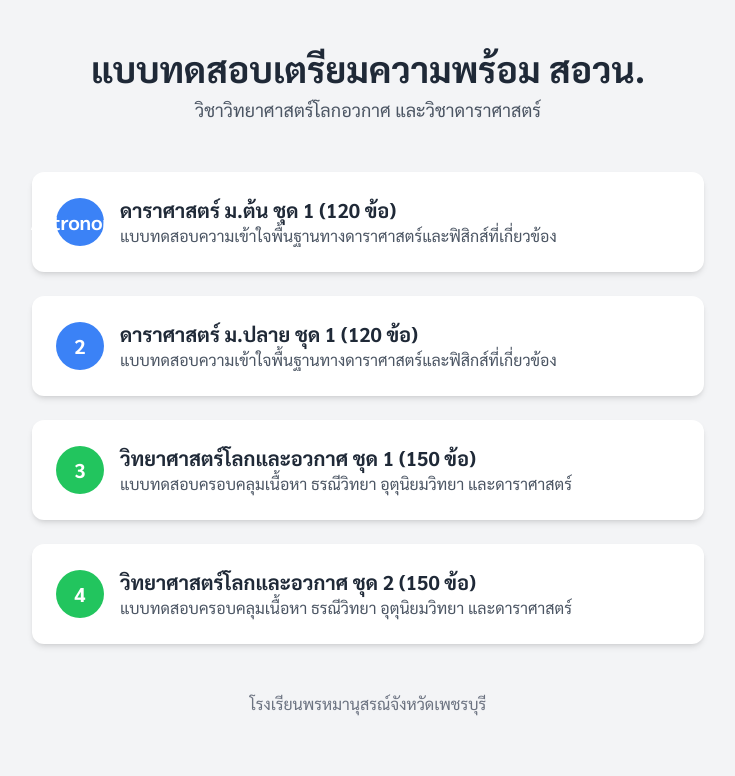
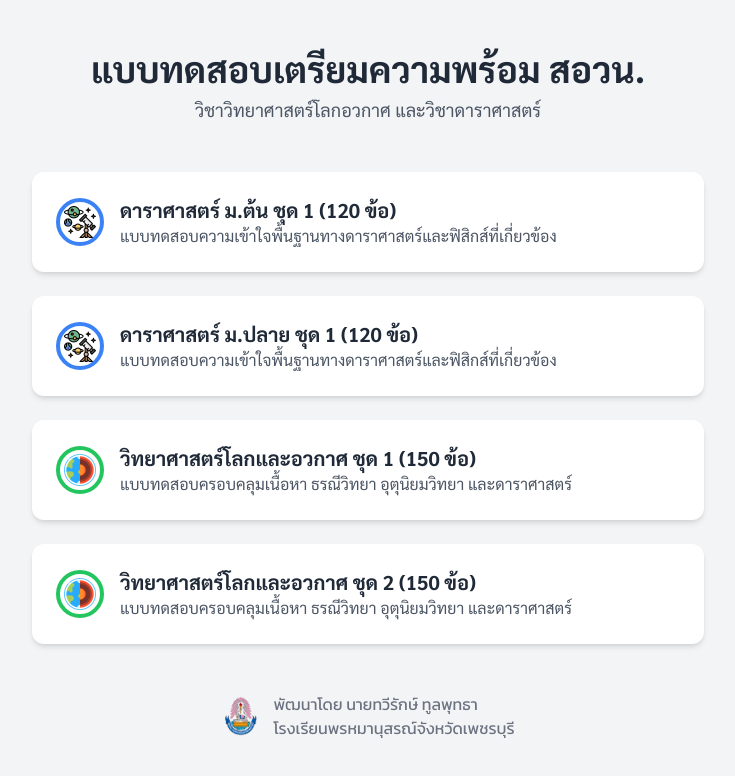
Before and after one commit to golftaweerak/EarthScienceQuiz, a plain HTML site: page index.html in a window 1280 px wide. Shown: the whole page, without its empty margins (272-1007 px from the left). Drawn offline with nearby package versions, Linux system fonts and the light colour scheme.

Commit message:
Refactor code structure for improved readability and maintainability

```diff
--- a/index.html
+++ b/index.html
@@ -7,10 +7,13 @@
     <script src="https://cdn.tailwindcss.com"></script>
     <link rel="preconnect" href="https://fonts.googleapis.com">
     <link rel="preconnect" href="https://fonts.gstatic.com" crossorigin>
-    <link href="https://fonts.googleapis.com/css2?family=Sarabun:wght@400;700&display=swap" rel="stylesheet">
+    <link href="https://fonts.googleapis.com/css2?family=Kanit:wght@400;700&family=Sarabun:wght@400;700&display=swap" rel="stylesheet">
     <style>
         body {
             font-family: 'Sarabun', sans-serif;
+        }
+        .font-kanit {
+            font-family: 'Kanit', sans-serif;
         }
     </style>
 </head>
@@ -28,8 +31,8 @@
             <!-- Card for Quiz Set 1 -->
             <a href="./ม.ต้น1/" class="block bg-white p-6 rounded-xl shadow-md hover:shadow-lg hover:scale-105 transition-transform duration-300">
                 <div class="flex items-center">
-                    <div class="bg-blue-500 text-white rounded-full h-12 w-12 flex items-center justify-center font-bold text-xl mr-4">
-                        Astronomy
+                    <div class="border-blue-500 border-4  text-white rounded-full h-12 w-12 flex items-center justify-center font-bold text-xl mr-4">
+                        <img src="./astronomy.png" alt="Quiz Set 1" class="h-8 w-8">
                     </div>
                     <div>
                         <h2 class="text-xl font-bold text-gray-800">ดาราศาสตร์ ม.ต้น ชุด 1 (120 ข้อ)</h2>
@@ -40,8 +43,8 @@
             <!-- Card for Quiz Set 1 -->
             <a href="./ชุด 1/" class="block bg-white p-6 rounded-xl shadow-md hover:shadow-lg hover:scale-105 transition-transform duration-300">
                 <div class="flex items-center">
-                    <div class="bg-blue-500 text-white rounded-full h-12 w-12 flex items-center justify-center font-bold text-xl mr-4">
-                        2
+                    <div class="border-blue-500 border-4 text-white rounded-full h-12 w-12 flex items-center justify-center font-bold text-xl mr-4">
+                         <img src="./astronomy.png" alt="Quiz Set 1" class="h-8 w-8">
                     </div>
                     <div>
                         <h2 class="text-xl font-bold text-gray-800">ดาราศาสตร์ ม.ปลาย ชุด 1 (120 ข้อ)</h2>
@@ -53,8 +56,8 @@
             <!-- Card for Quiz Set 3 -->
             <a href="./วิทโลก 1/" class="block bg-white p-6 rounded-xl shadow-md hover:shadow-lg hover:scale-105 transition-transform duration-300">
                 <div class="flex items-center">
-                    <div class="bg-green-500 text-white rounded-full h-12 w-12 flex items-center justify-center font-bold text-xl mr-4">
-                        3
+                    <div class="border-green-500 border-4 text-white rounded-full h-12 w-12 flex items-center justify-center font-bold text-xl mr-4">
+                         <img src="./geology.png" alt="Quiz Set 1" class="h-8 w-8">
                     </div>
                     <div>
                         <h2 class="text-xl font-bold text-gray-800">วิทยาศาสตร์โลกและอวกาศ ชุด 1 (150 ข้อ)</h2>
@@ -66,8 +69,8 @@
             <!-- Card for Quiz Set 3 -->
             <a href="./วิทโลก 1/index1.html" class="block bg-white p-6 rounded-xl shadow-md hover:shadow-lg hover:scale-105 transition-transform duration-300">
                 <div class="flex items-center">
-                    <div class="bg-green-500 text-white rounded-full h-12 w-12 flex items-center justify-center font-bold text-xl mr-4">
-                        4
+                    <div class="border-green-500 border-4 text-white rounded-full h-12 w-12 flex items-center justify-center font-bold text-xl mr-4">
+                         <img src="./geology.png" alt="Quiz Set 1" class="h-8 w-8">
                     </div>
                     <div>
                         <h2 class="text-xl font-bold text-gray-800">วิทยาศาสตร์โลกและอวกาศ ชุด 2 (150 ข้อ)</h2>
@@ -94,8 +97,14 @@
 
         </main>
 
-        <footer class="text-center mt-12 text-gray-500">
-            <p>โรงเรียนพรหมานุสรณ์จังหวัดเพชรบุรี</p>
+        <footer class="text-center mt-12 text-gray-500 font-kanit">
+            <div class="inline-flex items-center space-x-3">
+                <img src="./1076370247_normal.png" alt="promma logo" class="h-10 w-10">
+                <div class="text-left">
+                    <p>พัฒนาโดย นายทวีรักษ์ ทูลพุทธา</p>
+                    <p>โรงเรียนพรหมานุสรณ์จังหวัดเพชรบุรี</p>
+                </div>
+            </div>
         </footer>
 
     </div>
```
Also changed, not shown: 1076370247_normal.png (added), astronomy.png (added), geology.png (added).
